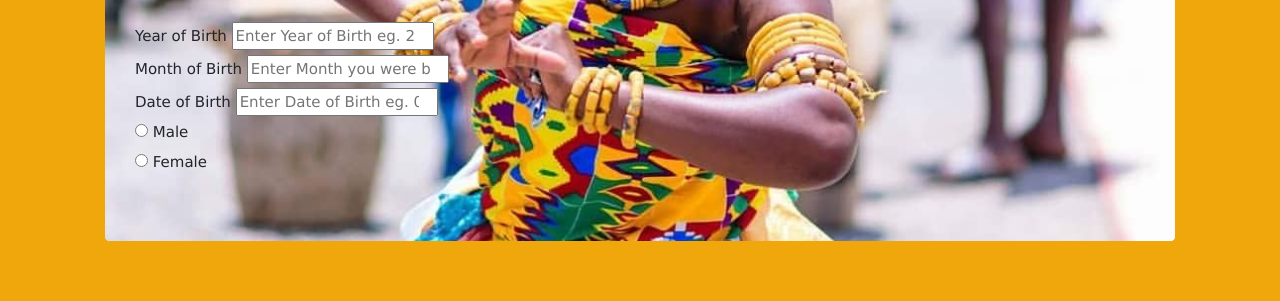
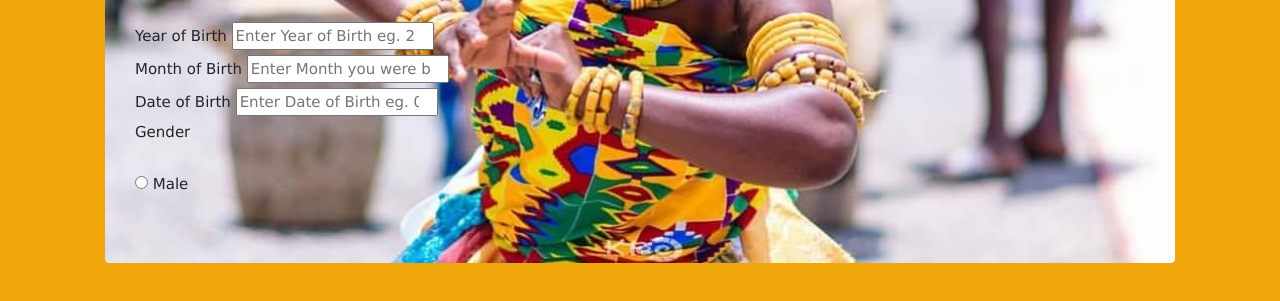
Before and after one commit to Motistrings/akan-names, a plain HTML site: page index.html in a window 1280 px wide. Shown: the part 439-740 px from the top of the page. Drawn offline with nearby package versions, Linux system fonts and the light colour scheme.

Commit message:
Added gender label and checkbox with description

```diff
--- a/index.html
+++ b/index.html
@@ -52,10 +52,13 @@
               <label for="date">Date of Birth</label>
               <input type="number" class="form-controls" id="date" placeholder="Enter Date of Birth eg. 03 for March">
             </div>
-          <input type="radio" id="male" name="gender" value="male">
-          <label for="male">Male</label><br>
-          <input type="radio" id="female" name="gender" value="female">
-          <label for="female">Female</label><br>
+            <div class="form-1">
+              <label for="month">Gender</label></div></br>
+              <div class="form-checkbox">
+                <input type="radio"  name="gender" value="male" id="male">
+                <label for="male">Male</label><br>
+              </div>
+            </div>
         </form>
         <script src="/js/script.js"></script>
         </div>
```
